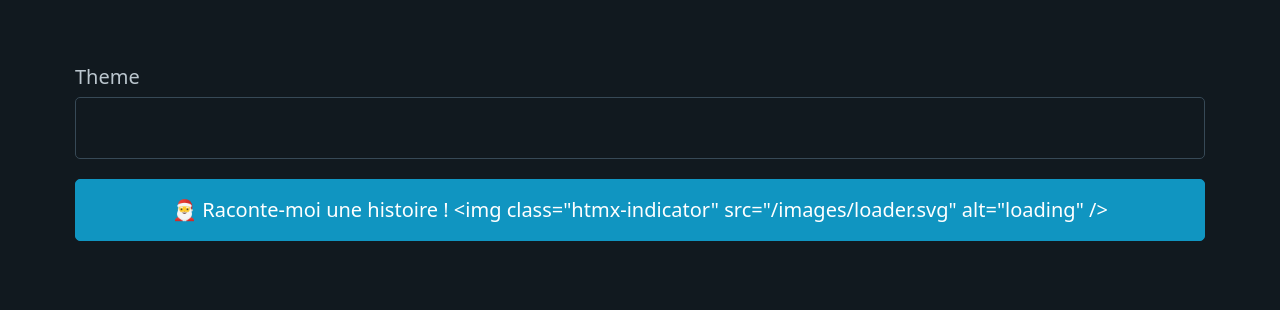
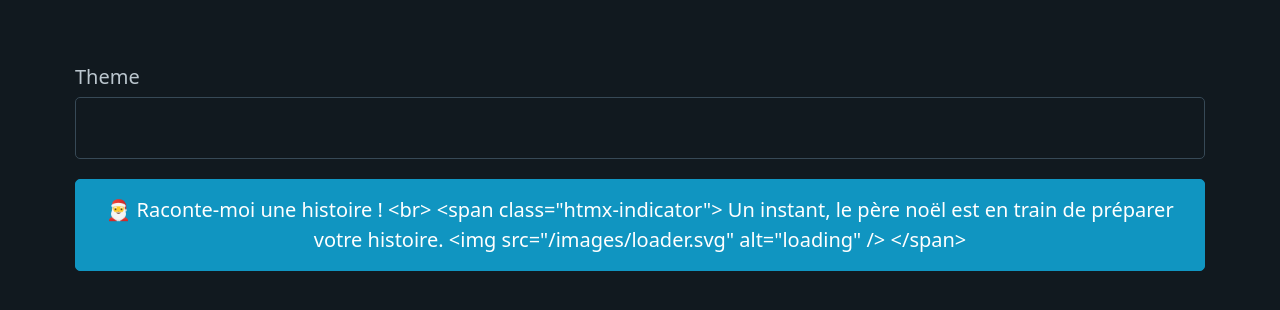
Before and after one commit to lazarefortune/symfony-openai-chatbot, a Symfony app: template templates/home/index.html.twig in a window 1280 px wide. Shown: the part 138-448 px from the top of the page. Run offline with Twig, Linux system fonts and the light colour scheme; the template is opened without the code that fills it, so the values that code supplies are empty; form fields are guessed from the names that the template uses; some libraries are stand-ins or nearby versions.

Commit message:
feat: update wait text btn

```diff
--- a/templates/home/index.html.twig
+++ b/templates/home/index.html.twig
@@ -9,7 +9,11 @@
     {{ form_row(form.theme) }}
     {{ form_row(form.submit, {
         label_html: true,
-        label: '🎅 Raconte-moi une histoire ! <img class="htmx-indicator" src="/images/loader.svg" alt="loading" />'
+        label: '🎅 Raconte-moi une histoire ! <br>
+         <span class="htmx-indicator">
+            Un instant, le père noël est en train de préparer votre histoire.
+            <img  src="/images/loader.svg" alt="loading" />
+         </span>'
     }) }}
     {{ form_end(form) }}
 
```
